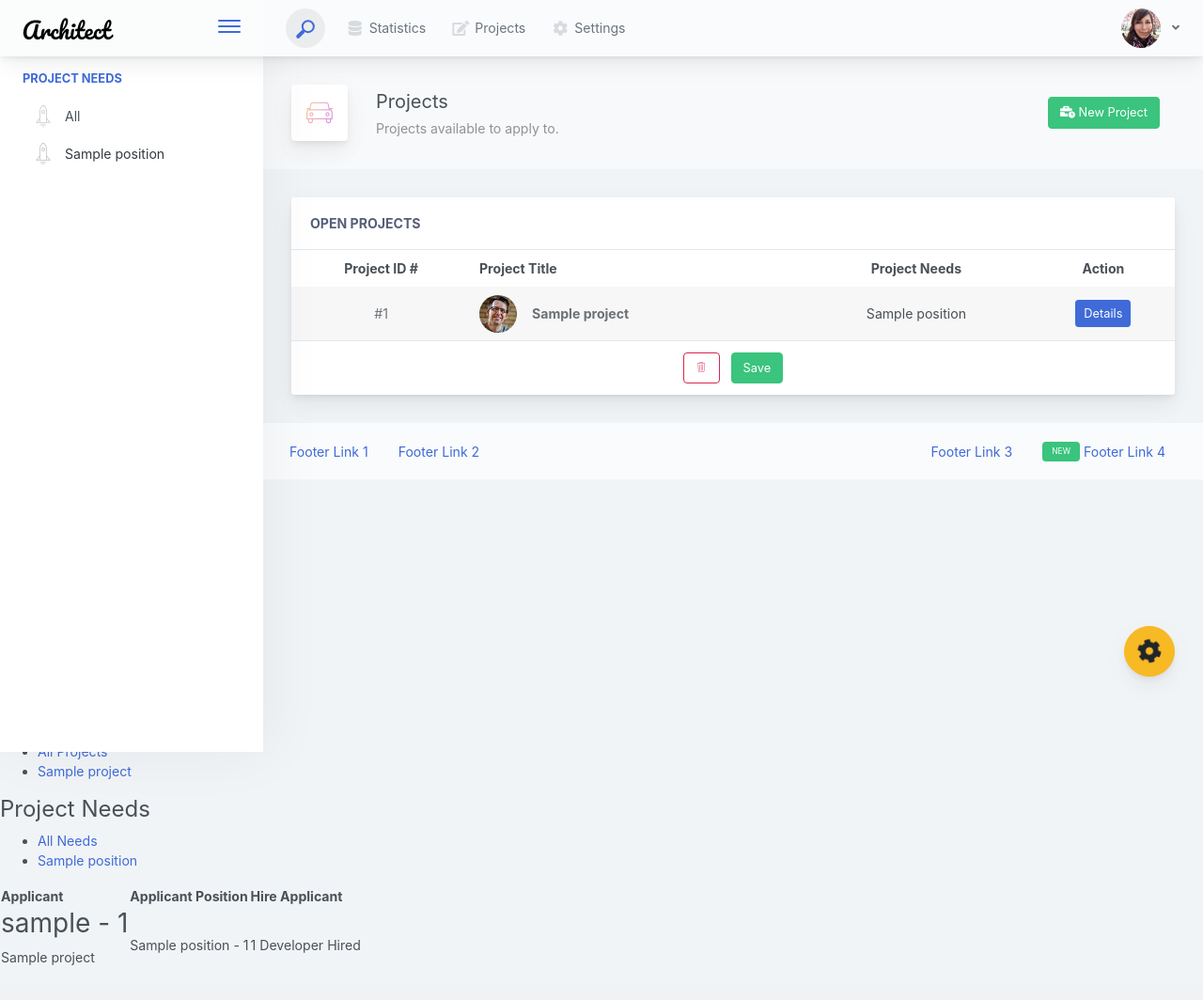
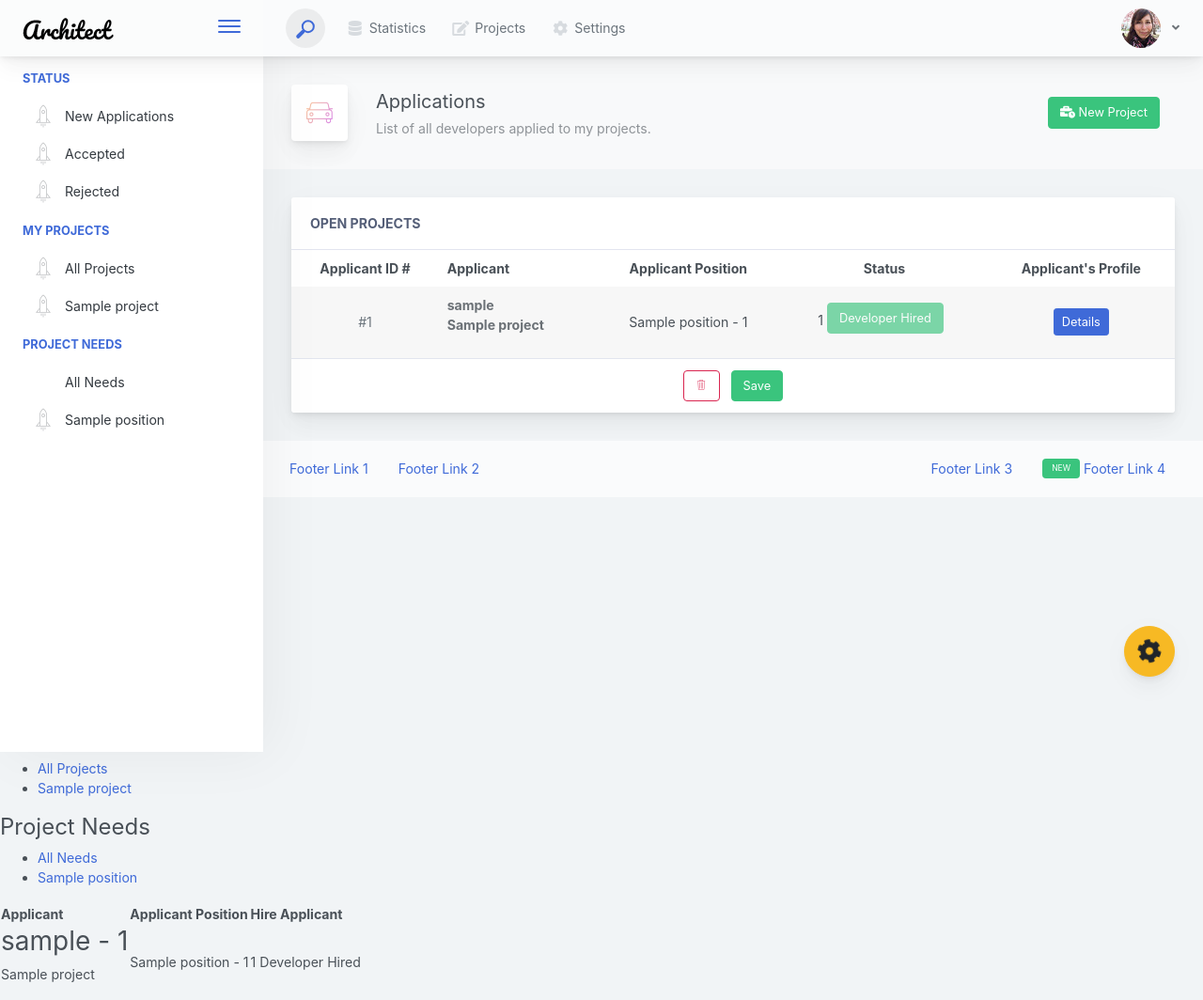
Before and after one commit to python-force/social-team-builder, a Django app: page /applications/ in a window 1280 px wide. Shown: the whole page at 94% size. Before the commit the page ends 1027 px from the top, so only its background shows below. Run offline with Django 3.2, Linux system fonts and the light colour scheme; a user stored in the database is signed in; tables that the repository leaves empty hold one stand-in row (values such as "Sample post"); some libraries are stand-ins or nearby versions.

Commit message:
applications design

```diff
--- a/stb/core/templates/applications.html
+++ b/stb/core/templates/applications.html
@@ -39,19 +39,34 @@
         <div class="scrollbar-sidebar">
             <div class="app-sidebar__inner">
                 <ul class="vertical-nav-menu">
+                    <li class="app-sidebar__heading">Status</li>
+                    <li><a href="{% url 'applications-status' 'new-applications' %}">
+                        <i class="metismenu-icon pe-7s-rocket"></i>New Applications</a>
+                    </li>
+                    <li><a href="{% url 'applications-status' 'accepted' %}">
+                        <i class="metismenu-icon pe-7s-rocket"></i>Accepted</a>
+                    </li>
+                    <li><a href="{% url 'applications-status' 'rejected' %}">
+                        <i class="metismenu-icon pe-7s-rocket"></i>Rejected</a>
+                    </li>
+                </ul>
+                <ul class="vertical-nav-menu">
+                    <li class="app-sidebar__heading">My Projects</li>
+                    <li><a href="{% url 'applications' %}">
+                        <i class="metismenu-icon pe-7s-rocket"></i>All Projects</a>
+                    </li>
+                    {% for project in projects %}
+                    <li><a href="{% url 'applications-project' project.id %}">
+                        <i class="metismenu-icon pe-7s-rocket"></i>{{ project.title }}</a>
+                    </li>
+                    {% endfor %}
+                </ul>
+                <ul class="vertical-nav-menu">
                     <li class="app-sidebar__heading">Project Needs</li>
-                    <li>
-                        <a class="mm-actived">
-                            <i class="metismenu-icon pe-7s-rocket"></i>
-                            All
-                        </a>
-                    </li>
+                    <li><a class="selected" href="{% url 'applications' %}">All Needs</a></li>
                     {% for position in positions %}
-                    <li>
-                        <a href="{% url 'project-needs' position.id %}">
-                            <i class="metismenu-icon pe-7s-rocket"></i>
-                            {{ position }}
-                        </a>
+                    <li><a href="{% url 'applications-position' position.id %}">
+                        <i class="metismenu-icon pe-7s-rocket"></i>{{ position.title }}</a>
                     </li>
                     {% endfor %}
                 </ul>
@@ -67,8 +82,8 @@
                             <i class="pe-7s-car icon-gradient bg-mean-fruit">
                             </i>
                         </div>
-                        <div>Projects
-                            <div class="page-title-subheading">Projects available to apply to.
+                        <div>Applications
+                            <div class="page-title-subheading">List of all developers applied to my projects.
                             </div>
                         </div>
                     </div>
@@ -90,37 +105,45 @@
                             <table class="align-middle mb-0 table table-borderless table-striped table-hover">
                                 <thead>
                                     <tr>
-                                        <th class="text-center">Project ID #</th>
-                                        <th>Project Title</th>
-                                        <th class="text-center">Project Needs</th>
-                                        <th class="text-center">Action</th>
+                                        <th class="text-center">Applicant ID #</th>
+                                        <th>Applicant</th>
+                                        <th class="text-center">Applicant Position</th>
+                                        <th class="text-center">Status</th>
+                                        <th class="text-center">Applicant's Profile</th>
                                     </tr>
                                 </thead>
                                 <tbody>
-                                {% for project in projects %}
+                                {% for key, value in applicant_dict.items %}
                                 <tr>
-                                    <td class="text-center text-muted">#{{ project.id }}</td>
+                                    <td class="text-center text-muted">#{{ value.0.users.id }}</td>
                                     <td>
                                         <div class="widget-content p-0">
                                             <div class="widget-content-wrapper">
-                                                <div class="widget-content-left mr-3">
-                                                    <div class="widget-content-left">
-                                                        <img width="40" class="rounded-circle" src="assets/images/avatars/4.jpg" alt="">
+                                                <div class="widget-content-left flex2">
+                                                    <div class="widget-heading">
+                                                        {{ value.0 }}
+                                                        <p>{{ value.1.title }}</p>
                                                     </div>
-                                                </div>
-                                                <div class="widget-content-left flex2">
-                                                    <div class="widget-heading">{{ project.title }}</div>
                                                 </div>
                                             </div>
                                         </div>
                                     </td>
                                     <td class="text-center">
-                                        {% for position in project.positions.all %}
-                                            {{ position }}{% if forloop.last %}{% else %}, {% endif %}
-                                        {% endfor %}
+                                        {{ value.2.title }} - {{ value.2.id }}
                                     </td>
                                     <td class="text-center">
-                                        <button onclick="window.location.href = '{% url "project" project.id %}';" type="button" id="PopoverCustomT-1" class="btn btn-primary btn-sm">Details</button>
+                                        {% if value.3 == 0 %}
+                                        {{ value.3 }}
+                                        <button onclick="window.location.href = '{% url "applicant-accepted" value.0.users.id value.2.id %}';" class="mb-2 mr-2 btn btn-info">Hire Developer</button>
+                                        {% elif value.3 == 1 %}
+                                        {{ value.3 }}
+                                        <button class="mb-2 mr-2 btn btn-success disabled">Developer Hired</button>
+                                        {% else %}
+                                        <button class="mb-2 mr-2 btn btn-danger disabled">Developer Rejected</button>
+                                        {% endif %}
+                                    </td>
+                                    <td class="text-center">
+                                        <button onclick="window.location.href = '';" type="button" id="PopoverCustomT-1" class="btn btn-primary btn-sm">Details</button>
                                     </td>
                                 </tr>
                                 {% endfor %}
```
